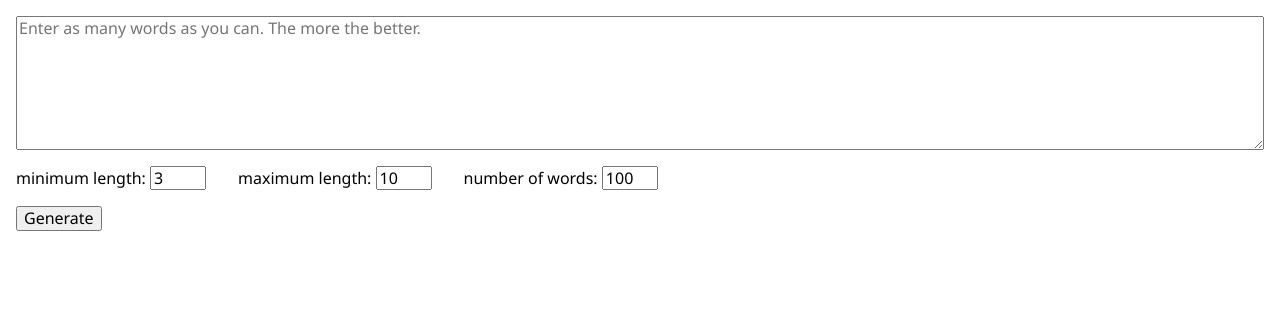
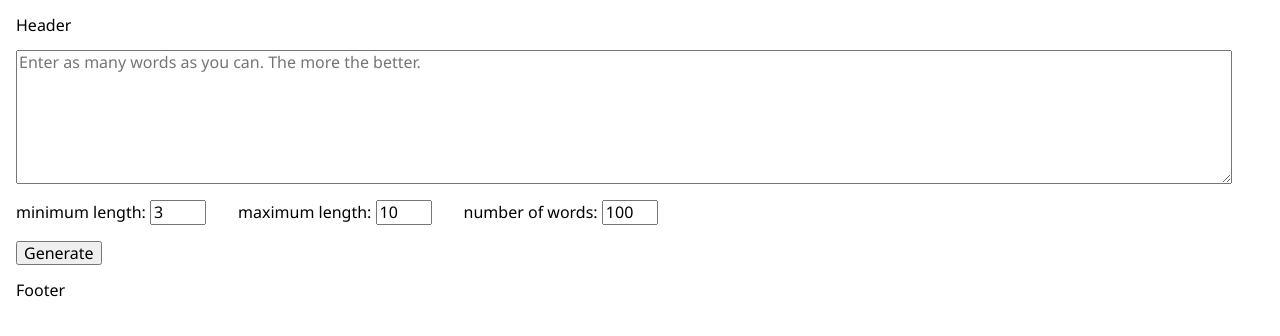
Before and after one commit to Susurrus-LLC/markov-words, a React (Create React App) app: page / in a window 1280 px wide. Shown: the top 336 px of the page. Built offline with nearby package versions, Linux system fonts and the light colour scheme.

Commit message:
Add header and footer

```diff
--- a/src/App.tsx
+++ b/src/App.tsx
@@ -2,14 +2,16 @@ import React from 'react'
 import 'normalize.css'
 import '@fortawesome/fontawesome-free/css/all.css'
 
+import Header from './components/page-header'
 import Page from './components/page'
+import Footer from './components/page-footer'
 
 const App: React.FC = () => {
   return (
     <>
-      <header className='header' />
+      <Header />
       <Page />
-      <footer className='footer' />
+      <Footer />
     </>
   )
 }
--- /dev/null
+++ b/src/components/page-footer/index.tsx
@@ -0,0 +1,13 @@
+import React from 'react'
+
+import styles from './pageFooter.module.sass'
+
+const Footer: React.FC = () => {
+  return (
+    <footer className={styles.footer}>
+      Footer
+    </footer>
+  )
+}
+
+export default Footer
--- /dev/null
+++ b/src/components/page-header/index.tsx
@@ -0,0 +1,13 @@
+import React from 'react'
+
+import styles from './pageHeader.module.sass'
+
+const Header: React.FC = () => {
+  return (
+    <header className={styles.header}>
+      Header
+    </header>
+  )
+}
+
+export default Header
--- a/src/components/page/index.tsx
+++ b/src/components/page/index.tsx
@@ -1,4 +1,5 @@
 import React, { useState, useEffect } from 'react'
+
 import styles from './page.module.sass'
 
 const Page: React.FC = () => {
--- a/src/components/page/page.module.sass
+++ b/src/components/page/page.module.sass
@@ -1,6 +1,6 @@
 .text, .options, .generate, .results
   display: block
-  margin: 1rem
+  margin: 1rem 0
 
 .text, .options, .results
   width: 100%
@@ -13,8 +13,7 @@
   max-width: calc(100% - 2rem)
 
 .options label
-  margin-left: 1rem
-  margin-right: 1rem
+  margin: 0 1rem
 
   &:first-child
     margin-left: 0
--- a/src/global.sass
+++ b/src/global.sass
@@ -4,5 +4,8 @@ body
   -webkit-font-smoothing: antialiased
   -moz-osx-font-smoothing: grayscale
 
+#root
+  margin: 1rem
+
 code
   font-family: source-code-pro, Menlo, Monaco, Consolas, 'Courier New', monospace
```
Also changed, not shown: src/components/page-footer/pageFooter.module.sass (added), src/components/page-header/pageHeader.module.sass (added).
